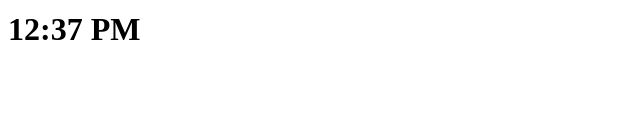
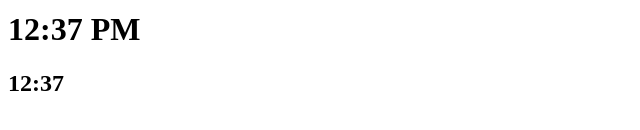
Before and after one commit to B00ttl3/Pipes-In-Angular, an Angular app: page / in a window 1280 px wide. Shown: the part 244-374 px from the top of the page, without its empty margins (0-640 px from the left). Built offline with nearby package versions, Linux system fonts and the light colour scheme.

Commit message:
Learnt about how to show 24 hour time frame

```diff
--- a/src/app/app.component.html
+++ b/src/app/app.component.html
@@ -72,3 +72,7 @@
 <!-- Time Formats: If we just want to show the time, just use hh for hours mm for minutes and then a to show if it is am or pm -->
 
 <h1>{{ today | date : 'hh:mm a' }}</h1>
+
+<!-- incase we want to show the 24 hour format. then use HH instead of hh. Simple -->
+
+<h2>{{ today | date : 'HH:mm' }}</h2>
```
